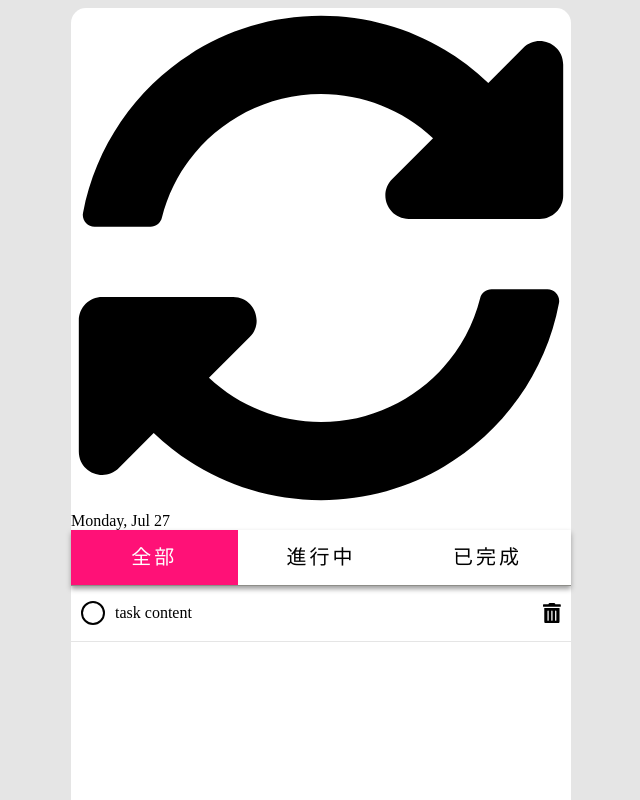
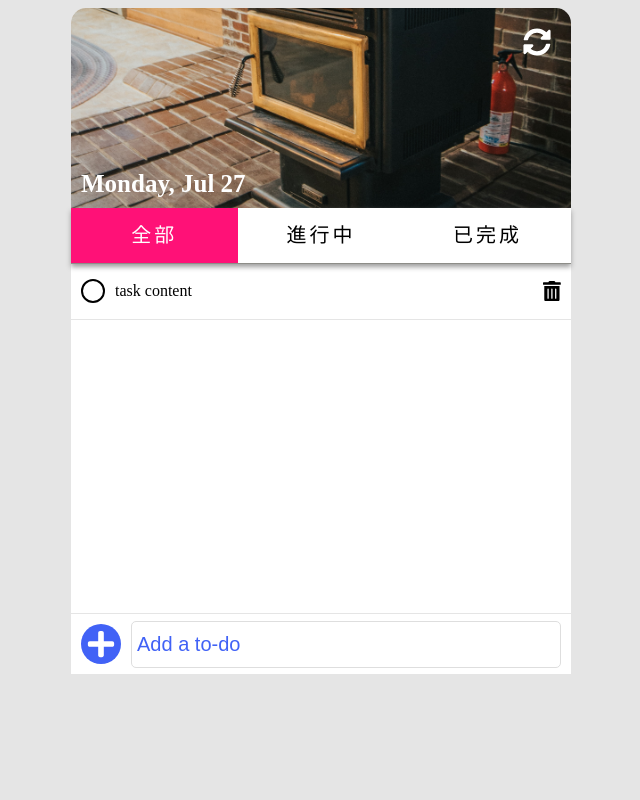
Before and after one commit to penghuachen/react-todolist, a React (Create React App) app: page / in a window 1280 px wide. Shown: the top 800 px of the page, without its empty margins (319-959 px from the left). Built offline with nearby package versions, Linux system fonts and the light colour scheme.

Commit message:
use class component instead function componet

```diff
--- a/src/components/Header/index.js
+++ b/src/components/Header/index.js
@@ -1,14 +1,16 @@
-import React from 'react';
+import React, { Component } from 'react';
 import './index.scss';
 import { ReactComponent as RefreshIcon } from '../../assets/img/refresh-icon.svg';
 
-const Header = () => {
-  return (
-    <div className="Header">
-      <RefreshIcon className="refresh" />
-      <p className="date">Monday, Jul 27</p>
-    </div>
-  );
+class header extends Component {
+  render() {
+    return (
+      <div className="header">
+        <RefreshIcon className="refresh" />
+        <p className="date">Monday, Jul 27</p>
+      </div>
+    );
+  }
 }
 
-export default Header;
+export default header;
--- a/src/components/TodoContent/TaskContent/index.js
+++ b/src/components/TodoContent/TaskContent/index.js
@@ -1,10 +1,11 @@
-import React from 'react';
+import React, { Component } from 'react';
 import './index.scss';
 
 import { ReactComponent as CheckIcon } from '../../../assets/img/check-icon.svg';
 import { ReactComponent as DeleteIcon } from '../../../assets/img/delete-icon.svg';
 
-const TaskContent = () => {
+class taskContent extends Component {
+  render() {
     return (
       <div className="task-list">
         <div className="task">
@@ -23,5 +24,6 @@ const TaskContent = () => {
     </div>
     );
   }
+}
 
-export default TaskContent;
+export default taskContent;
--- a/src/components/TodoContent/TaskStatus/index.js
+++ b/src/components/TodoContent/TaskStatus/index.js
@@ -1,7 +1,8 @@
-import React from 'react';
+import React, { Component } from 'react';
 import './index.scss';
 
-const TaskStatus = () => {
+class taskStatus extends Component {
+  render() {
     return (
       <div className="task-status">
         <p className="all-task current">
@@ -15,6 +16,7 @@ const TaskStatus = () => {
         </p>
       </div>
     );
-};
+  }
+}
 
-export default TaskStatus;
+export default taskStatus;
--- a/src/components/TodoContent/index.js
+++ b/src/components/TodoContent/index.js
@@ -1,16 +1,17 @@
-import React from 'react';
+import React, { Component } from 'react';
 import './index.scss';
 
 import TaskContent from './TaskContent';
 import TaskStatus from './TaskStatus';
 
-const TodoContent = () => {
+class todoContent extends Component {
+  render() {
     return (
       <div className="content">
         <TaskStatus />
         <TaskContent />
       </div>
     );
-};
-
-export default TodoContent;
+  }
+}
+export default todoContent;
```
Also changed, not shown: src/App.js (+4 -3 lines). Lines whose indentation alone changed are shown as unchanged.
